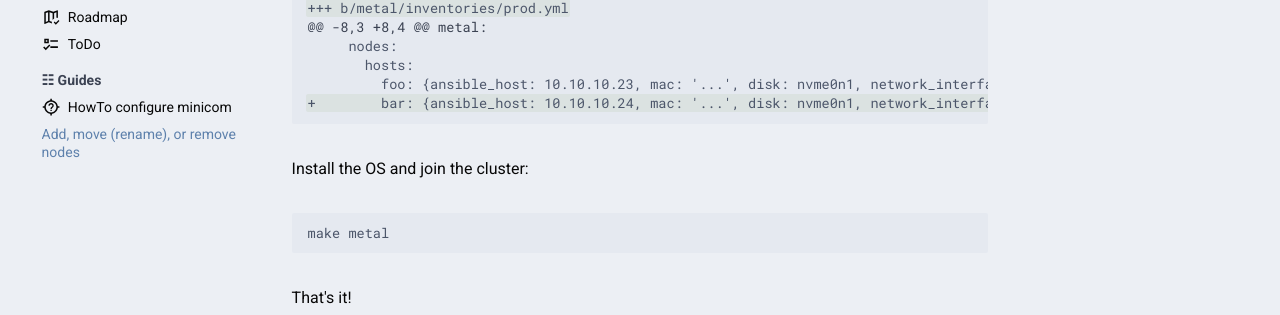
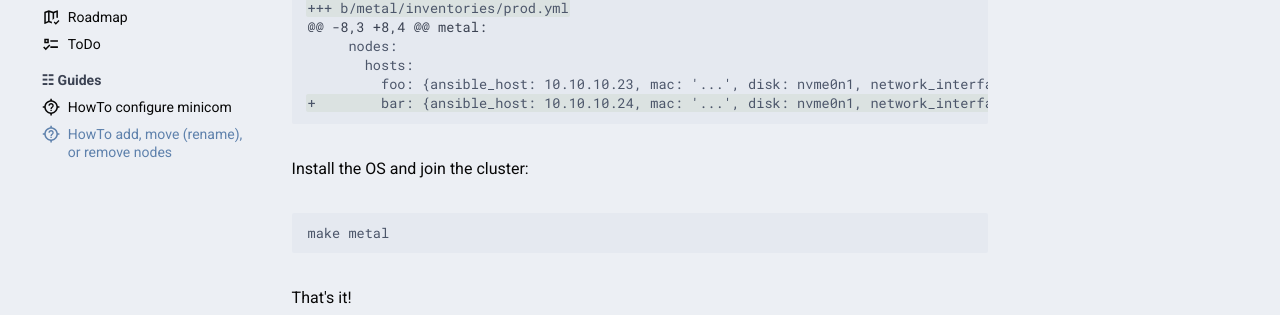
Before and after one commit to serpro69/ktchn8s, an MkDocs documentation site: the page built from docs/guides/how_to_add_or_remove_nodes.md, in a window 1280 px wide. Shown: the part 551-866 px from the top of the page. Built offline with MkDocs 1.6.1 and Material for MkDocs 9.7.7, drawn with Linux system fonts in a browser that asks for light colours; comment, search, counter and statistics services are not loaded; some of the changed lines change nothing that is shown.

Commit message:
Add icon to page

```diff
--- a/docs/guides/how_to_add_or_remove_nodes.md
+++ b/docs/guides/how_to_add_or_remove_nodes.md
@@ -1,4 +1,8 @@
-# Add, move (rename), or remove nodes
+---
+icon: material/crosshairs-question
+---
+
+# :material-crosshairs-question: HowTo add, move (rename), or remove nodes
 
 ...or how to scale vertically. To replace the same node with a clean OS, remove it and add it again.
 
```
